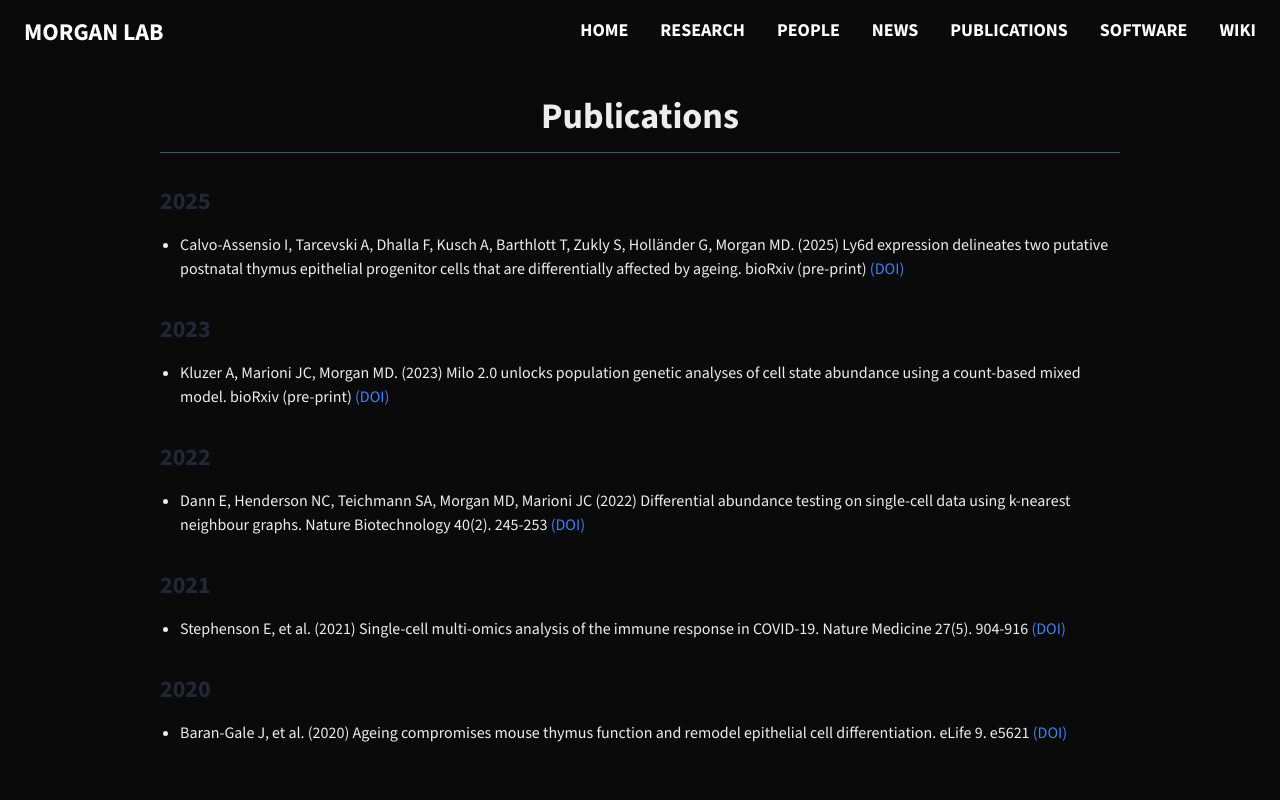
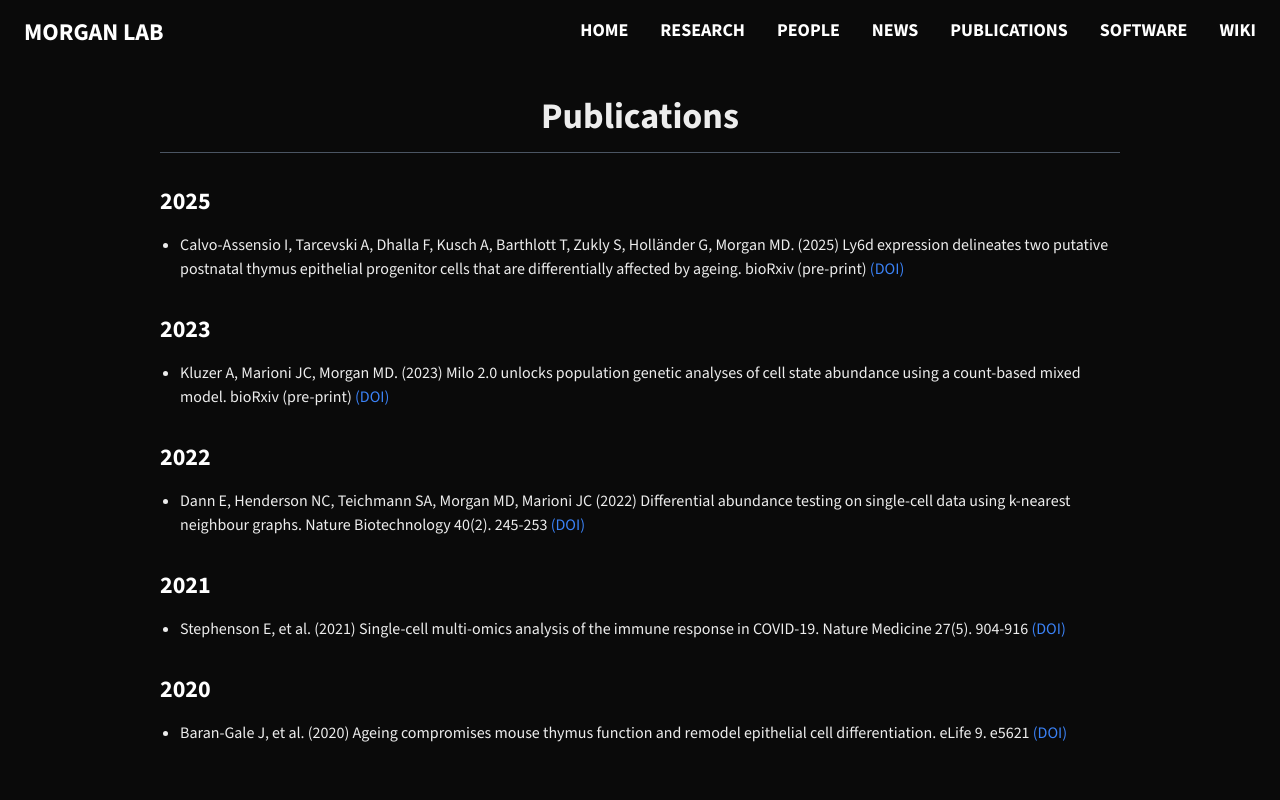
Before and after one commit to MorganResearchLab/morganresearchlab.github.io, a Next.js app: page /publication in a window 1280 px wide. Shown: the top 800 px of the page. Built offline with nearby package versions, Linux system fonts and the light colour scheme.

Commit message:
Update page.tsx
Switch to white text

```diff
--- a/app/publication/page.tsx
+++ b/app/publication/page.tsx
@@ -50,7 +50,7 @@
                 <div className="flex flex-col w-11/12 md:w-3/4 mx-auto">
                     {sortedYears.map((year) => (
                         <div key={year} className="mb-8">
-                            <h2 className="text-xl md:text-2xl font-semibold mb-4 text-gray-800">
+                            <h2 className="text-xl md:text-2xl font-semibold mb-4 text-white">
                                 {year}
                             </h2>
                             <ul className="list-disc pl-5 space-y-4">
```
